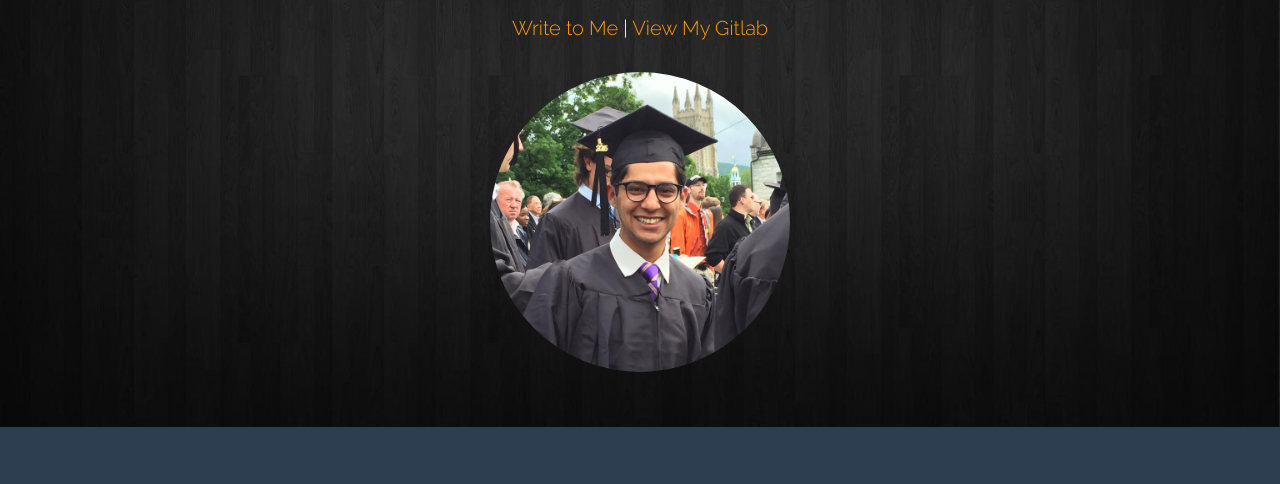
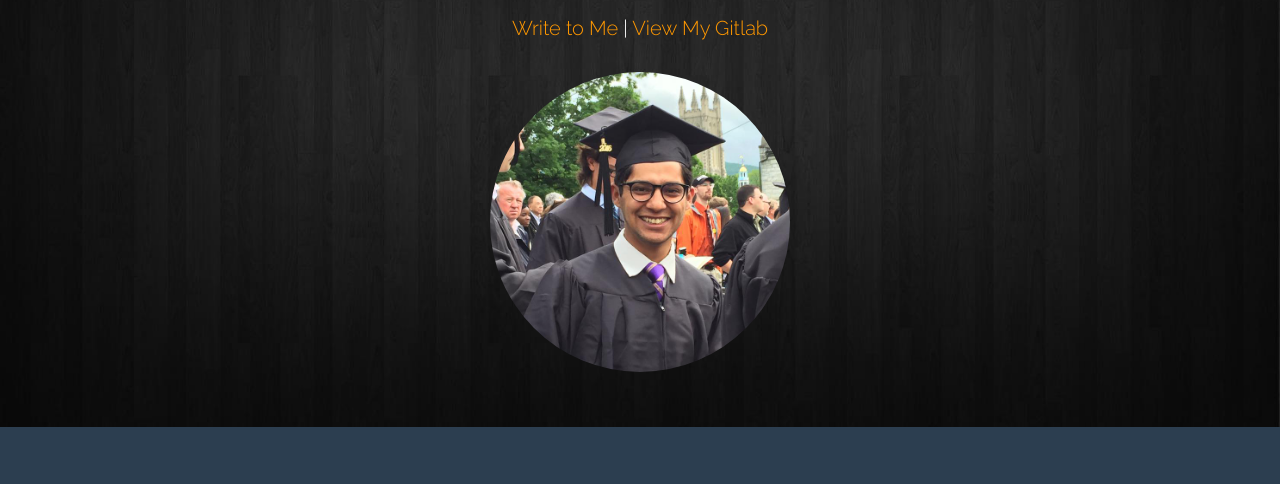
Before and after one commit to dtimilsina/dtimilsina.github.io, a plain HTML site: page index.html in a window 1280 px wide. Shown: the part 253-737 px from the top of the page. Drawn offline with Linux system fonts and the light colour scheme.

Commit message:
changing background pic

```diff
--- a/assets/css/main.css
+++ b/assets/css/main.css
@@ -286,6 +286,6 @@ sm {
 	-webkit-border-radius: 150px;
 	-moz-border-radius: 150px;
 	background: url("../img/myphoto.jpg") no-repeat;
-	background-size: 300px 405px;
+	background-size: 310px 405px;
 	z-index: 1;
 }
```
